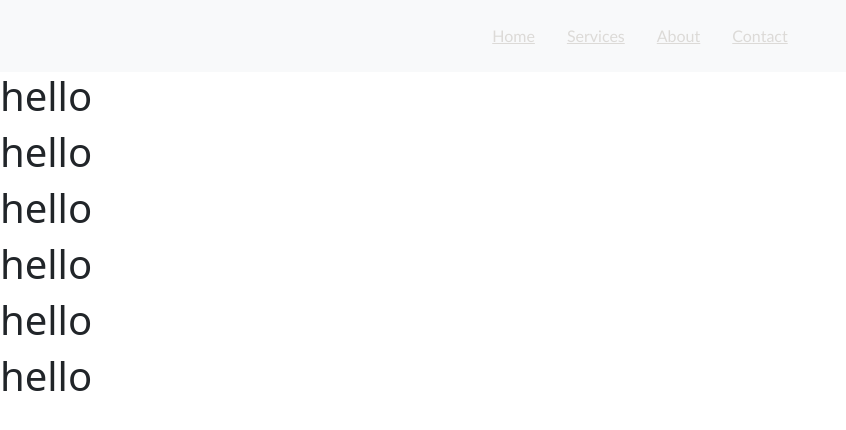
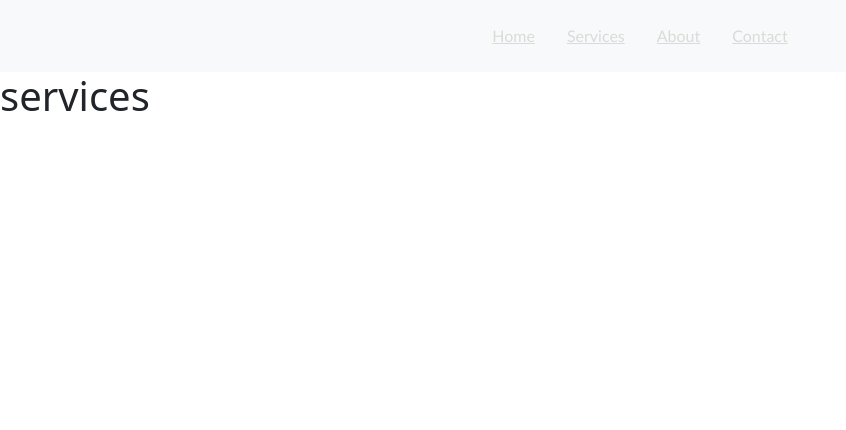
Before and after one commit to Zahra947/services, a React (Create React App) app: page /services in a window 1280 px wide. Shown: the top 430 px of the page, without its empty margins (0-846 px from the left). Built offline with nearby package versions, Linux system fonts and the light colour scheme.

Commit message:
defined the home function in normal way

```diff
--- a/src/App.js
+++ b/src/App.js
@@ -5,10 +5,12 @@ import About from "./pages/About";
 import Contact from "./pages/Contact";
 import Services from "./pages/Services";
 import "./pages/Header.scss";
-//import Home from "./pages/Home";
 
 export default function App() {
-  const Home = () => <div>hi</div>;
+  //this function is the homepage that is designed here
+  const Home = function () {
+    return <div>hi</div>;
+  };
   return (
     <Router>
       <Header />
--- a/src/pages/Services.js
+++ b/src/pages/Services.js
@@ -4,13 +4,7 @@ import React from "react";
 export default function Services() {
   return (
     <div>
-      <h1>hello</h1>
-      <h1>hello</h1>
-      <h1>hello</h1>
-      <h1>hello</h1>
-      <h1>hello</h1>
-
-      <h1>hello</h1>
+      <h1>services</h1>
     </div>
   );
 }
```
